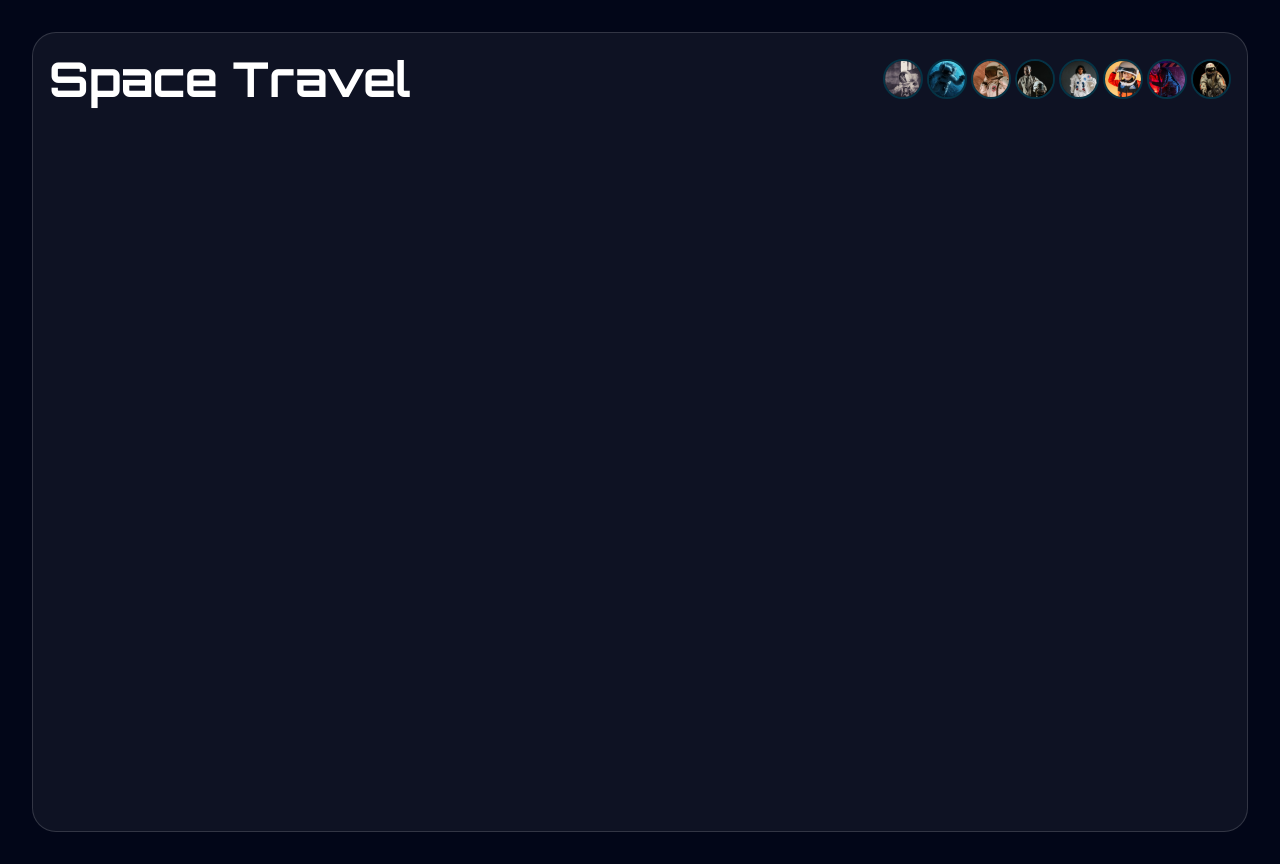
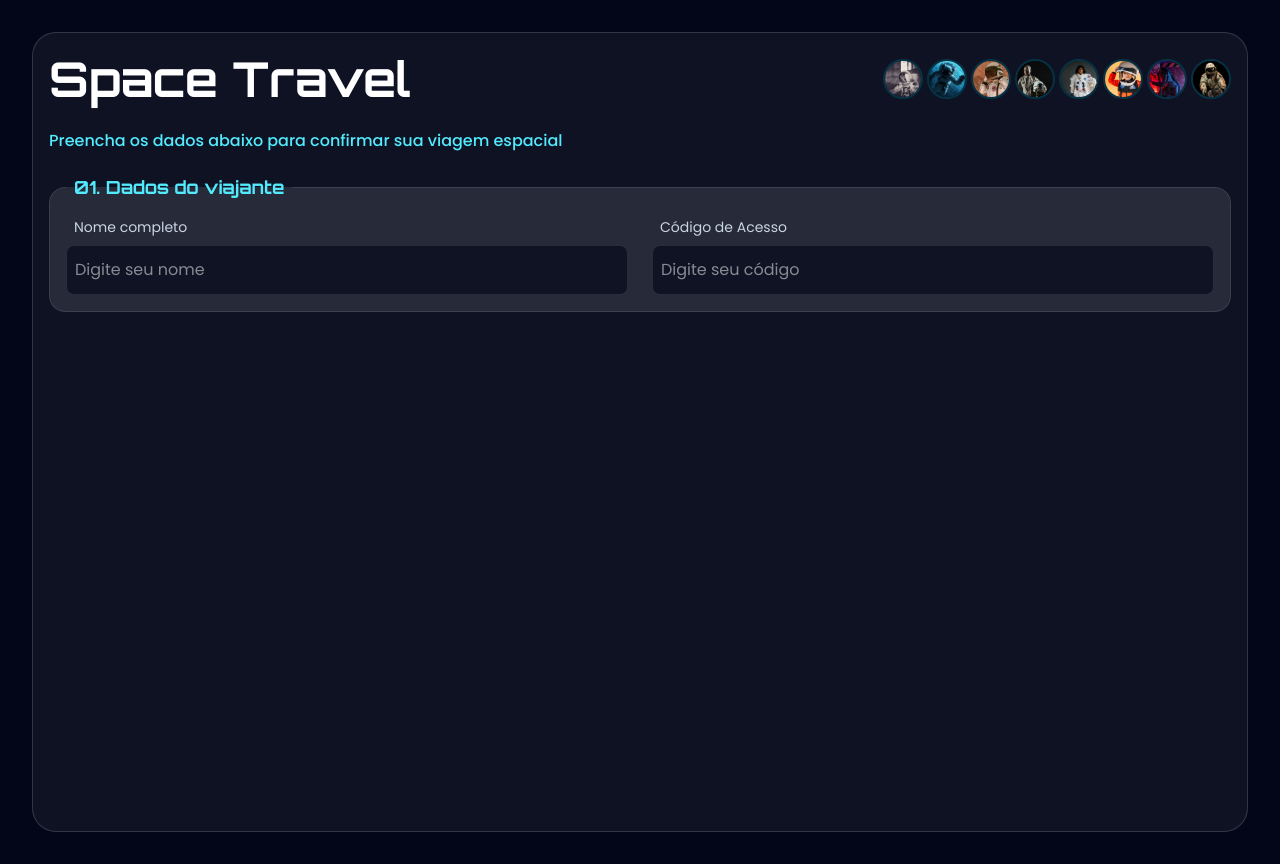
Before and after one commit to DaviYamamoto/SpaceTravel, a website: page dist/index.html in a window 1280 px wide. Drawn offline with Linux system fonts and the light colour scheme.

Commit message:
creating forms

```diff
--- a/dist/index.html
+++ b/dist/index.html
@@ -32,6 +32,32 @@
         </figure>
     </header>
 
+    <form name="form-travel" id="form-viagem" method="get" action=""> <!-- action="endereço da aplicação de back-end" -->
+        <p class="my-5 font-medium text-cyan-300 text-center text-balance lg:text-left ">
+            Preencha os dados abaixo para confirmar sua viagem espacial
+        </p>
+
+        <fieldset class="border border-white/10 rounded-2xl bg-white/10 p-4">
+            <legend class="font-title text-lg font-bold text-cyan-300 px-2">01. Dados do viajante</legend>
+
+            <section class="grid gap-6 md:grid-cols-2">
+
+                <div>
+                    <label for="nome" class="block ml-2 text-sm mb-2 text-slate-300 ">Nome completo</label>
+                    <input type="text" id="nome" name="nome" placeholder="Digite seu nome" minlength="10" maxlength="30" required class="border border-white/10 bg-slate-950/60 px-2 py-3 outline-none focus:border-cyan-400 focus:bg-white/10 w-full rounded-lg ">
+                </div>
+                <div>
+                    <label for="codigo" class="block ml-2 text-sm mb-2 text-slate-300 ">Código de Acesso</label>
+                    <input type="text" id="codigo" name="codigo" placeholder="Digite seu código" minlength="8" maxlength="20" required
+                        class="border border-white/10 bg-slate-950/60 px-2 py-3 outline-none focus:border-cyan-400 focus:bg-white/10 w-full rounded-lg ">
+                </div>
+            </section>
+        </fieldset>
+
+
+    </form>
+
+
     </main>
 
 
```
Also changed, not shown: dist/css/styles.css.
